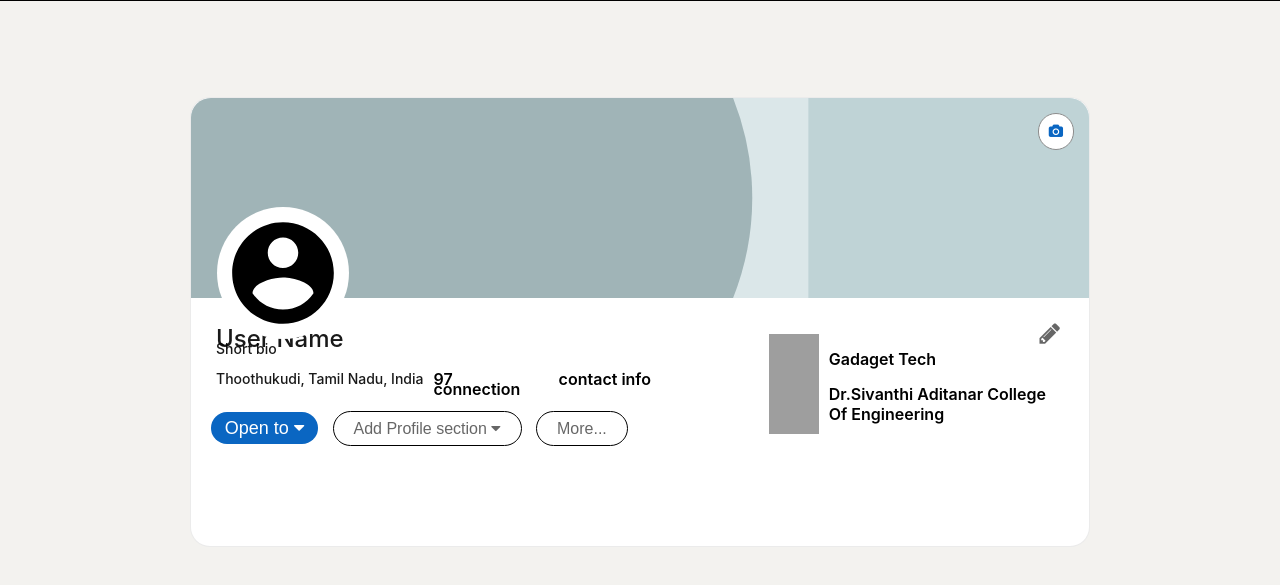
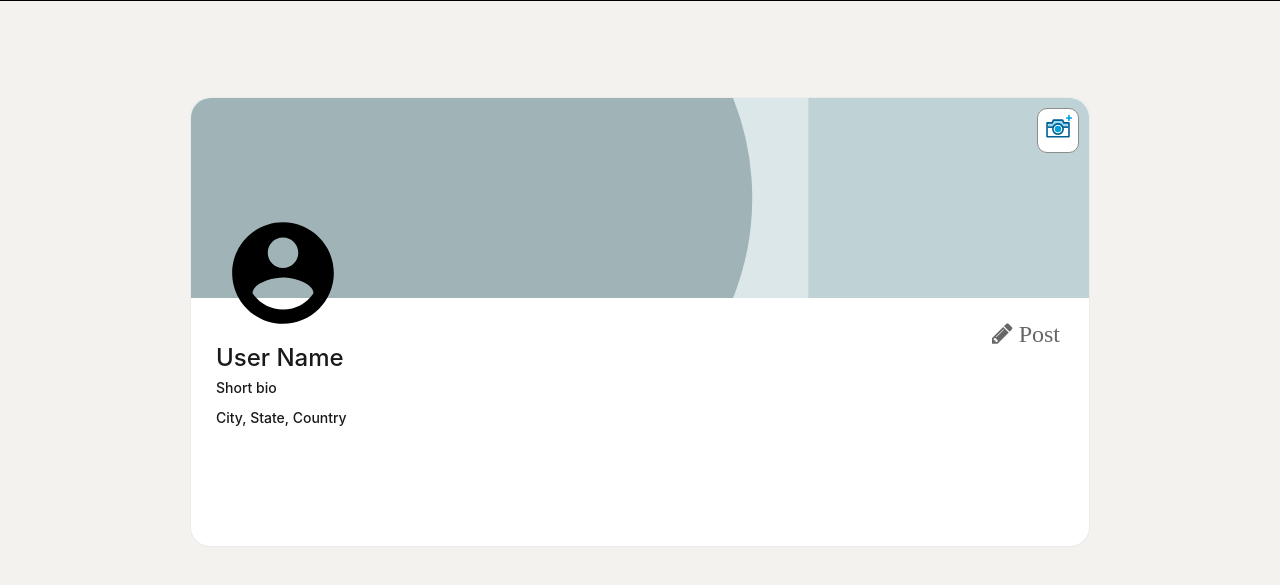
Before and after one commit to AakashChahal/not_linkedin, a Django app: page /user/home in a window 1280 px wide. Shown: the part 78-663 px from the top of the page. Run offline with Django 4.2, Linux system fonts and the light colour scheme; some web fonts are replaced; grey boxes are pictures that could not be loaded.

Commit message:
update static home page

```diff
--- a/notLinkedin/settings.py
+++ b/notLinkedin/settings.py
@@ -38,6 +38,7 @@ INSTALLED_APPS = [
     'django.contrib.sessions',
     'django.contrib.messages',
     'django.contrib.staticfiles',
+    'django.contrib.humanize',
     'login.apps.LoginConfig',
     'home.apps.HomeConfig',
 ]
--- a/notLinkedin/static/css/feed.css
+++ b/notLinkedin/static/css/feed.css
@@ -201,7 +201,7 @@ a {
 
 .Post-card-time {
     float: right;
-    width: 80px;
+    /* width: 80px; */
     padding-top: 10px;
     text-align: right;
     color: #999;
--- a/notLinkedin/static/css/home.css
+++ b/notLinkedin/static/css/home.css
@@ -14,11 +14,10 @@ h3 {
     font-weight: 500;
     font-size: x-large;
 }
-h4 {
+.bio {
     font-weight: 500;
     font-size: 14px;
-    margin: 0;
-    margin-bottom: 20px;
+    margin: 20px auto;
 }
 .main-box {
     max-width: 900px;
@@ -30,16 +29,20 @@ h4 {
     position: relative;
     border: 1px solid rgba(0, 0, 0, 0.08);
 }
-.input-file {
-    display: none;
-}
+
 .input-btn {
     background-color: white;
     color: #fff;
     border: 1px solid #8c8c8c;
-    padding: 10px;
-    border-radius: 20px;
-    margin: 15px;
+    padding: 5px;
+    border-radius: 10px;
+    margin: 10px;
+    cursor: pointer;
+}
+
+.input-btn img {
+    width: 30px;
+    height: 30px;
 }
 .input-btn:hover {
     background-color: #c9cccb;
@@ -81,93 +84,15 @@ h4 {
     left: 4px;
     position: relative;
     top: 5px;
-    background-color: white;
+    /* background-color: white; */
     padding: 5px;
     margin-top: -100px;
     margin-left: 22px;
-    margin-bottom: -4px;
+    margin-bottom: 15px;
 }
-.cam {
-    color: #0a66c2;
-    cursor: pointer;
-}
+
 .pen {
     color: rgba(0, 0, 0, 0.6);
     font-size: x-large;
     cursor: pointer;
 }
-.but {
-    width: 107px;
-    height: 32px;
-    border-radius: 20px;
-    outline: none;
-    border: none;
-    background: #0a66c2;
-    color: white;
-    font-size: large;
-    text-align: center;
-    margin-left: 20px;
-}
-.but:hover {
-    background-color: #203e5d;
-}
-.but1 {
-    height: 35px;
-    border-radius: 20px;
-    outline: none;
-    border: 1px solid black;
-    background: transparent;
-    font-size: medium;
-    text-align: center;
-    color: rgba(0, 0, 0, 0.6);
-    margin-left: 10px;
-    padding: 0px 20px;
-}
-.clr {
-    color: rgba(0, 0, 0, 0.6);
-}
-.but1:hover {
-    border: 2px solid black;
-    background: #ddd;
-}
-.box {
-    display: flex;
-    align-items: flex-start;
-    margin-bottom: -23px;
-}
-ul {
-    list-style: none;
-}
-li {
-    color: #0a66c2;
-    font-weight: 600;
-}
-.content {
-    display: flex;
-    margin: 0;
-    padding: 0;
-}
-.icon {
-    height: 50px;
-    width: 50px;
-}
-.align {
-    display: flex;
-}
-.cmpy {
-    font-size: 16px;
-    font-family: inherit;
-    color: black;
-}
-span {
-    margin-right: 14px;
-    margin-left: 10px;
-}
-.current {
-    width: 34%;
-    margin-left: 70px;
-}
-.clg {
-    position: relative;
-    top: 15px;
-}
--- a/templates/home/home.html
+++ b/templates/home/home.html
@@ -2,37 +2,23 @@
 {% block content %}
 <link rel="stylesheet" href="{% static 'css/home.css' %}" />
     <div class="main-box">
-
-      <input type='file' class='input-file' id="imgInp">
-      <button class='input-btn upload' id='input_btn'><i class="fa fa-camera cam"></i></button>
+        <button class='input-btn upload' id='input_btn'>
+            <img src="{% static 'images/photo.svg' %}" width="100%" alt="">
+        </button>
         <img class="cover" id="blah" src="{% static 'images/card-bg.svg' %}">
-     <div class="dp-container"><img class="dp" src="{% static 'images/user.svg' %}"></div>
-     <button class='pen-btn upload'><i class="fa fa-pencil pen"></i></button>
-
-
+        <div class="dp-container">
+            <img class="dp" src="{% static 'images/user.svg' %}">
+        </div>
+        <button class='pen-btn upload'>
+            <i class="fa fa-pencil pen">&nbsp;Post</i>
+        </button>
         <div class="box">
             <div class="main-content">
                 <h3>User Name</h3>
-        <h4>Short bio</h4>
-        <div class="content">
-        <h4>Thoothukudi, Tamil Nadu, India</h4>
-        <ul class="content">
-         <li><span>97 connection</span></li>
-         <li><span>contact info</span></li>
-      </ul>
+                <p class="bio">Short bio</p>
+                <p class="bio content">City, State, Country</p>
             </div>
         </div>
-     <div class="current">
-         <ul>
-            <li class="align"><img src="https://lh3.googleusercontent.com/WQuOogmAxhiYTCzHwxyJfq70_Fg5PIJ7zryuFM8dix-jG-6NwgOYtf2OZR6Qq8YSIAOe6g=s85" class="icon"><span class="cmpy clg">Gadaget Tech<span></span></li>
-            <li class="align"><img src="https://lh3.googleusercontent.com/6ih0PuKeKquQ0poB6akePuTvfTRgOkmrSW6nSU24sehKODQoXWL6ek5d1VWzVADrkq9U=s59" class="icon"><span class="cmpy">Dr.Sivanthi Aditanar College Of Engineering<span></span></li>
-         </ul>
     </div>
-     </div>
-     <button class="but">Open to <i class="fa fa-caret-down"></i></button>
-     <button class="but1">Add Profile section <i class="fa fa-caret-down clr" ></i></button>
-     <button class="but1">More...</button>
-   </div>
-   <script src="https://ajax.googleapis.com/ajax/libs/jquery/3.5.1/jquery.min.js"></script>
 </body>
 {% endblock %}
```
Also changed, not shown: templates/home/feed.html (+8 -3 lines). Lines whose indentation alone changed are shown as unchanged.
